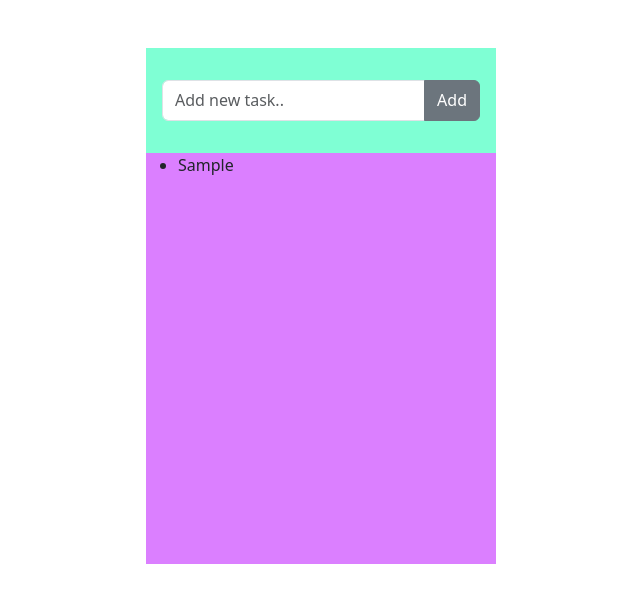
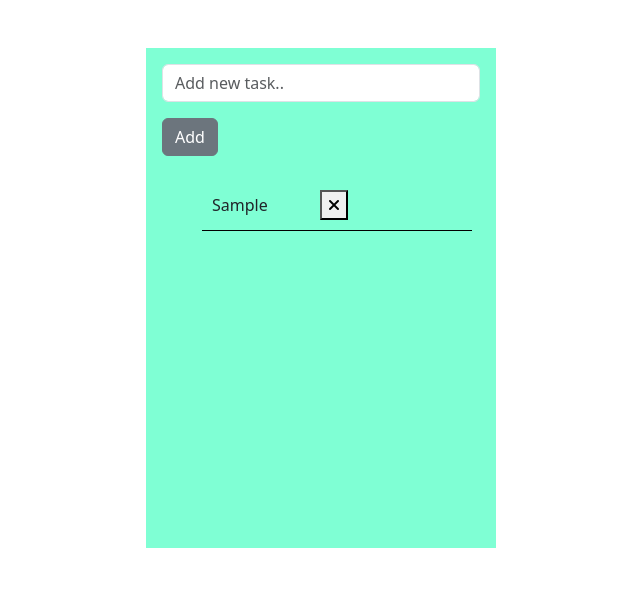
Before and after one commit to Siri29-09/siri, a plain HTML site: page index.html in a window 1280 px wide. Both pictures are taken after typing "Sample" into the empty fields and a click on the button "Add". Shown: the whole page, without its empty margins (319-959 px from the left). Drawn offline with nearby package versions, Linux system fonts and the light colour scheme.

Commit message:
changed the layout in html file

```diff
--- a/index.html
+++ b/index.html
@@ -12,19 +12,21 @@
 
 
     <div class="container d-flex justify-content-center mt-5">
-        <div class="box  pt-3">
+        <div class="box  pt-3  px-3">
 
-          <div class="input-group mb-3 p-3" >
 
-            <input type="text" class="form-control" placeholder="Add new task.." id="task-input" aria-label="Recipient's username" aria-describedby="button-addon2">
-            <button class="btn btn-secondary" type="button" id="but-1">Add</button>
 
-          </div>
-          <div class="task-group">
-            <ul id="task-list">
+            <input type="text" class="form-control" placeholder="Add new task.." id="task-input" aria-label="Recipient's username" aria-describedby="button-addon2" />
+
+            <button class="btn btn-secondary my-3 " type="button" id="but-1">Add</button>
+
+            <ul id="task-list" >
 
             </ul>
-          </div>
+
+
+
+
 
         </div>
 
--- a/sport.js
+++ b/sport.js
@@ -1,23 +1,40 @@
 let Btn1=document.querySelector("#but-1");
 let taskInput=document.querySelector("#task-input");
+let taskList=document.querySelector("#task-list");
+
+Btn1.addEventListener("click",()=>{
+  if(taskInput.value !==""){
+    const taskText=taskInput.value;
+    const listItem=document.createElement('li')
+    listItem.innerHTML=` ${taskText}  <button type="button" class="Delete-btn btn-outline-danger ms-5"><i class="fa-solid fa-xmark"></i></button>`;
+    taskList.appendChild(listItem);
+    taskInput.value="";
+  }
+})
+taskList.addEventListener('click',(event)=>{
+     if(event.target.classList.contains("Delete-btn")){
+      const listItem=event.target.parentElement;
+      taskList.removeChild(listItem);
+     }
+})
 
 
+// function myFunction(callback) {
+//   let text = document.getElementById("task-input").value;
 
-function myFunction(callback) {
-  let text = document.getElementById("task-input").value;
-
-callback(text )
+// callback(text)
 
 
-}
+// }
 
-Btn1.addEventListener("click",()=>{
-  myFunction((text)=>{
-   const ul = document.getElementById("task-list")
-   const li = document.createElement("li")
-   const content = document.createTextNode(text)
-   li.append(content)
-   ul.appendChild(li)
-   document.getElementById("task-input").value=""
-  })
-})
+// Btn1.addEventListener("click",()=>{
+//   myFunction((text)=>{
+//    const ulList = document.getElementById("task-list");
+//    const list = document.createElement("li");
+//    const content = document.createTextNode(text);
+//     list.append(content);
+//    ulList.appendChild(list);
+//    document.getElementById("task-input").value="";
+//   })
+// })
+// //
--- a/style.css
+++ b/style.css
@@ -18,3 +18,10 @@
     height: 80px;
     background-color: aliceblue;
 }
+li{
+
+    list-style: none;
+    border-bottom: 1px solid black;
+    padding: 10px;
+    margin: 8px;
+}
```
